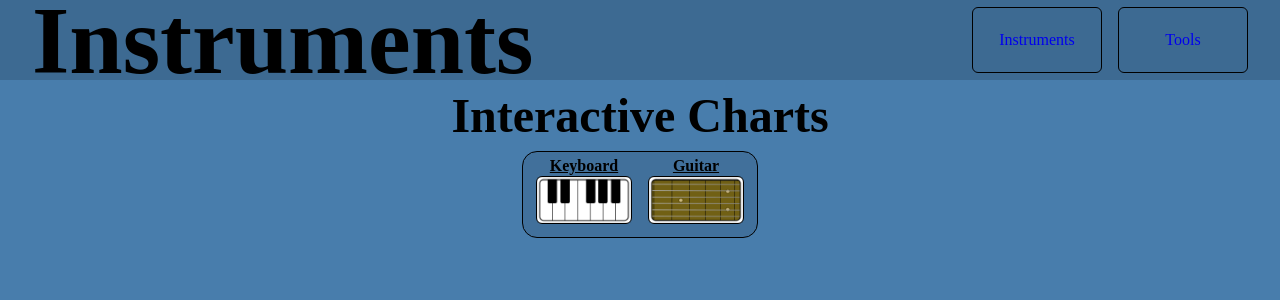
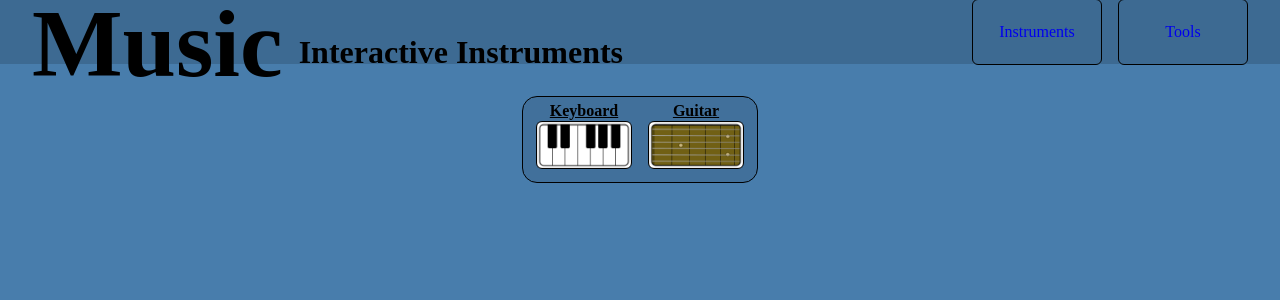
Before and after one commit to clay-bugg/FretTheory, a Nuxt app: page /instruments in a window 1280 px wide. Shown: the top 300 px of the page. Built offline with nearby package versions, Linux system fonts and the light colour scheme; a web font is replaced by a local one.

Commit message:
added subheading to header component

```diff
--- a/components/Header.vue
+++ b/components/Header.vue
@@ -1,9 +1,11 @@
 <template>
   <header>
-
-    <NuxtLink to="/"  id="title">
-      <h1 >{{ title }}</h1>
-    </NuxtLink>
+    <div id="title">
+      <NuxtLink to="/"  id="heading">
+        <h1 >{{ heading }}</h1>
+      </NuxtLink>
+      <h2 id="subheading">{{ subheading }}</h2>
+    </div>
 
     <nav>
       <Button
@@ -19,7 +21,11 @@
 <script>
 export default {
   props: {
-    title: {
+    heading: {
+      type: String,
+      required: false
+    },
+    subheading: {
       type: String,
       required: false
     },
@@ -39,31 +45,42 @@ export default {
 <style scoped>
 header {
   width: 100%;
-  height: 5em;
+  height: 4em;
   display: flex;
   justify-content: space-between;
   align-items: center;
   padding: 0 2em;
   backdrop-filter: brightness(85%);
 }
-
 #title {
+  display: flex;
+  align-items: center;
+  justify-content: space-between;
+  width: fit-content;
+  gap: 1em;
+  padding: 0;
+  margin: 0;
+  position: relative;
+  top: 0.7em;
+}
+#heading {
   font-size: 3em;
   text-decoration: none;
   color: rgb(0, 0, 0);
 }
-
-#title:visited {
+#heading:visited {
   color: rgba(0, 0, 0, 0.47);
 }
-
+#subheading {
+  font-size: 2em;
+  position: relative;
+  top: 0.3em;
+}
   nav {
     display: flex;
-    justify-content: space-bwtween;
+    justify-content: space-between;
     align-items: center;
     gap: 1em;
   }
 
-
-
 </style>
--- a/components/Keyboard.vue
+++ b/components/Keyboard.vue
@@ -99,7 +99,7 @@
           <li>
             <p>Arpeggio Delay: </p>
             <input type="number" v-model="arpeggioDelay"/>
-            </li>
+          </li>
         </ul>
       </div>
 
--- a/pages/instruments.vue
+++ b/pages/instruments.vue
@@ -1,15 +1,11 @@
 <template>
   <div id="page">
-    <Header title="Instruments"
+    <Header heading="Music" subheading="Interactive Instruments" id="header"
       :buttons="[
         { url: '/instruments', label: 'Instruments' },
         { url: '/tools', label: 'Tools' }
       ]"
     />
-
-    <h1>Interactive Charts</h1>
-
-
     <div id="instrument-button-box">
       <label v-for="(instrument, key) in instruments"
         :key="key"
@@ -26,9 +22,10 @@
       <img :src="instrument.image" :alt="key" class="instrument.image" />
       </label>
     </div>
+    <div id="instrument">
       <Keyboard v-if="selectedInstrument === 'keyboard'" />
       <Guitar v-if="selectedInstrument === 'guitar'"/>
-
+    </div>
 
   </div>
 </template>
@@ -71,10 +68,13 @@ export default {
   display: flex;
   flex-direction: column;
   align-items: center;
-  justify-content: flex-start;
   height: 100vh;
   gap: 0.5em;
-  background-color: #487dac
+  background-color: #487dac;
+}
+#header {
+  position: absolute;
+  top: 0;
 }
 h1 {
   margin: 0;
@@ -94,6 +94,7 @@ h1 {
   padding-top: 1.5em;
   border-radius: 15px;
   background-color: rgba(0,0,0,0.1);
+  margin-top: 6em;
 }
 #instrument-button-box input {
   appearance: none;
```
Lines whose indentation alone changed are shown as unchanged.
